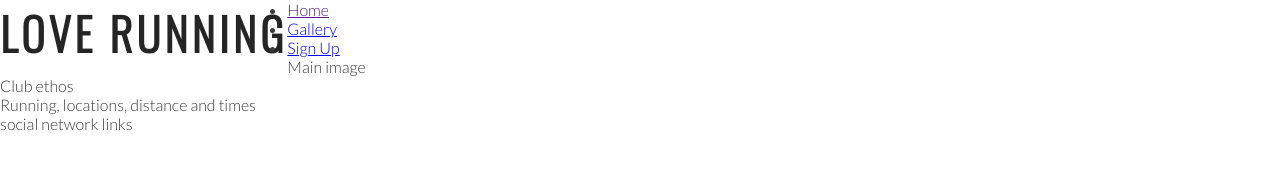
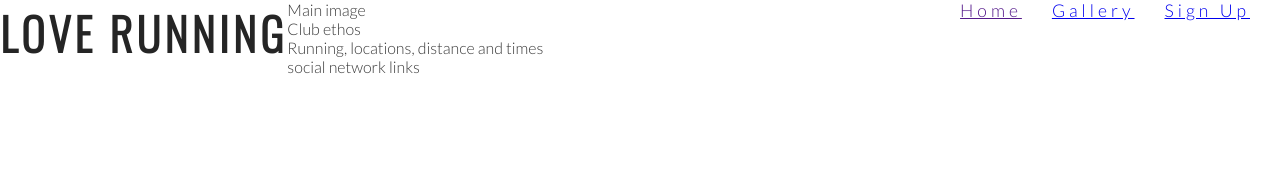
Before and after one commit to NatBat92/love-running, a plain HTML site: page index.html in a window 1280 px wide. Drawn offline with nearby package versions, Linux system fonts and the light colour scheme.

Commit message:
Add style to list elements

```diff
--- a/assets/css/style.css
+++ b/assets/css/style.css
@@ -25,3 +25,14 @@ h1, h2 {
     float: left;
     font-size: 280%;
 }
+
+#menu {
+    font-size: 110%;
+    letter-spacing: 4px
+}
+
+#menu li {
+    float: right;
+    list-style-type: none;
+    margin-right: 30px;
+}
--- a/index.html
+++ b/index.html
@@ -15,16 +15,16 @@
         <a href="index.html">
             <h1 id="logo">Love Running</h1>
         </a>
-        <nav>
+        <nav id="menu">
             <ul>
                 <li>
-                    <a href=""index.htl>Home</a>
+                    <a href="#">Sign Up</a>
                 </li>
                 <li>
                     <a href="#">Gallery</a>
                 </li>
                 <li>
-                    <a href="#">Sign Up</a>
+                    <a href=""index.htl>Home</a>
                 </li>
             </ul>
         </nav>
```
